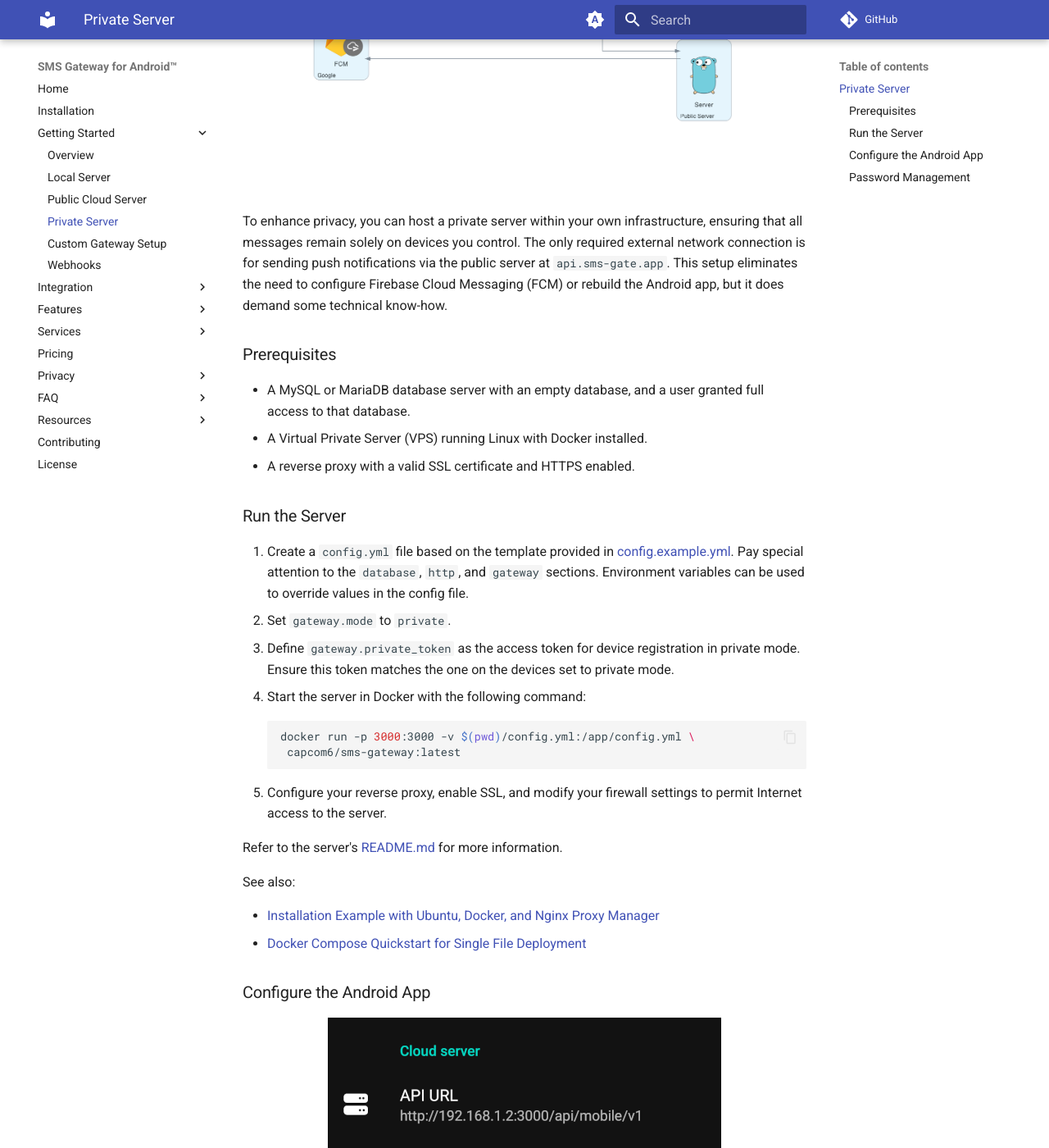
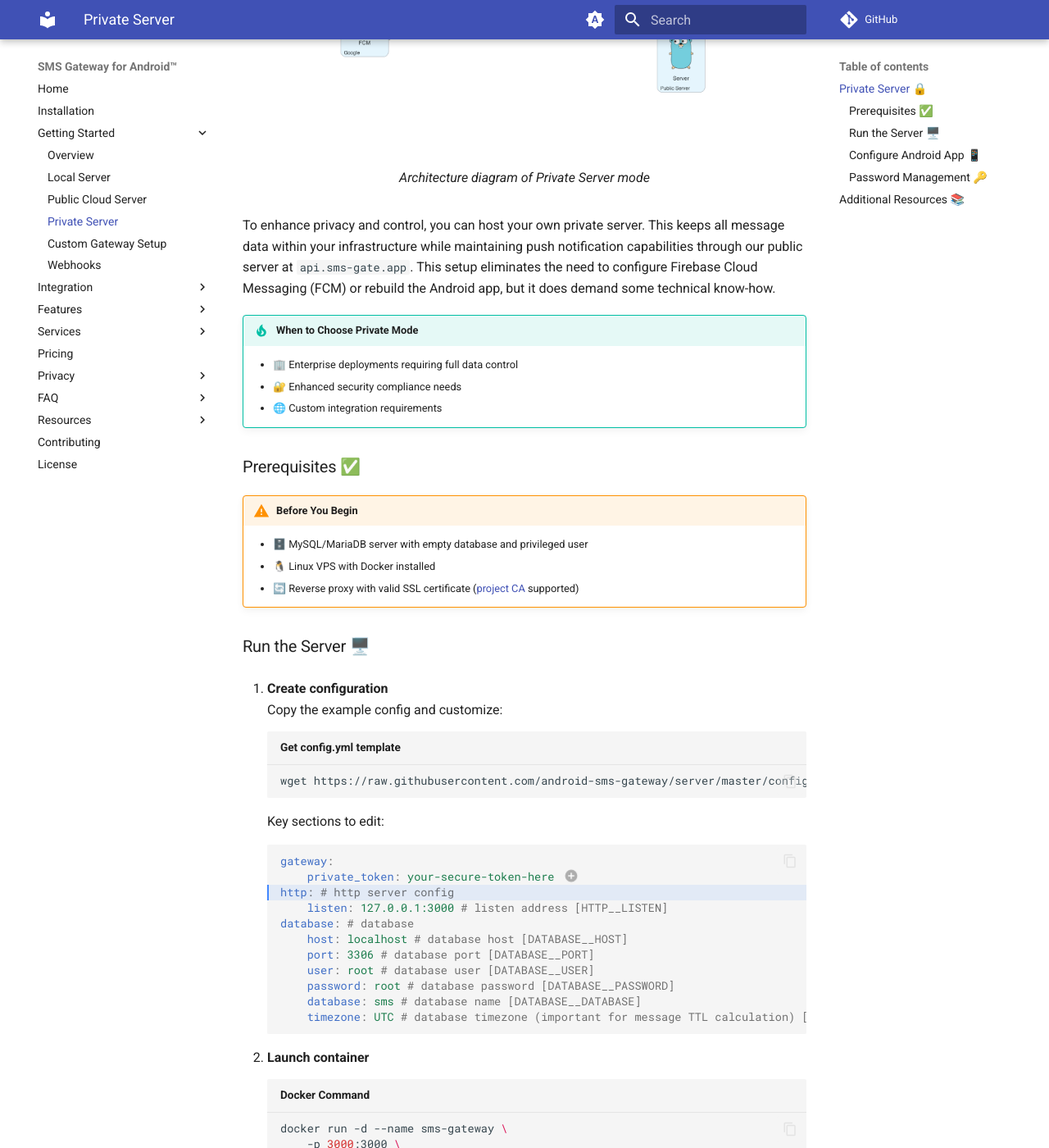
Before and after one commit to android-sms-gateway/docs-web, an MkDocs documentation site: the page built from docs/getting-started/private-server.md, in a window 1280 px wide and 1400 px high, scrolled down 476 px. Shown: the whole window at 82% size. Built offline with MkDocs 1.6.1 and Material for MkDocs 9.7.7, drawn with Linux system fonts in a browser that asks for light colours; emoji names are drawn with the system emoji font; comment, search, counter and statistics services are not loaded; some of the changed text lies outside the part shown.

Commit message:
[ca] add private server certificate info

````diff
--- a/docs/getting-started/private-server.md
+++ b/docs/getting-started/private-server.md
@@ -1,54 +1,116 @@
-# Getting Started
+# Getting Started 🚀
 
-## Private Server
+## Private Server 🔒
 
-<div align="center">
-    <img src="/assets/private-server-arch.png" alt="Architecture of the Private Server mode">
-</div>
+<figure markdown>
+   ![Private Server Architecture](../assets/private-server-arch.png){ width="600" align=center }
+   <figcaption>Architecture diagram of Private Server mode</figcaption>
+</figure>
 
-To enhance privacy, you can host a private server within your own infrastructure, ensuring that all messages remain solely on devices you control. The only required external network connection is for sending push notifications via the public server at `api.sms-gate.app`. This setup eliminates the need to configure Firebase Cloud Messaging (FCM) or rebuild the Android app, but it does demand some technical know-how.
+To enhance privacy and control, you can host your own private server. This keeps all message data within your infrastructure while maintaining push notification capabilities through our public server at `api.sms-gate.app`. This setup eliminates the need to configure Firebase Cloud Messaging (FCM) or rebuild the Android app, but it does demand some technical know-how.
 
-### Prerequisites
+!!! tip "When to Choose Private Mode"
+    - 🏢 Enterprise deployments requiring full data control
+    - 🔐 Enhanced security compliance needs
+    - 🌐 Custom integration requirements
 
-- A MySQL or MariaDB database server with an empty database, and a user granted full access to that database.
-- A Virtual Private Server (VPS) running Linux with Docker installed.
-- A reverse proxy with a valid SSL certificate and HTTPS enabled.
+### Prerequisites ✅
 
-### Run the Server
+!!! warning "Before You Begin"
+    - 🗄️ MySQL/MariaDB server with empty database and privileged user
+    - 🐧 Linux VPS with Docker installed
+    - 🔄 Reverse proxy with valid SSL certificate ([project CA](../services/ca.md) supported)
 
-1. Create a `config.yml` file based on the template provided in [config.example.yml](https://github.com/android-sms-gateway/server/blob/master/configs/config.example.yml). Pay special attention to the `database`, `http`, and `gateway` sections. Environment variables can be used to override values in the config file.
-   - Set `gateway.mode` to `private`.
-   - Define `gateway.private_token` as the access token for device registration in private mode. Ensure this token matches the one on the devices set to private mode.
-2. Start the server in Docker with the following command:
-   ```sh
-   docker run -p 3000:3000 -v $(pwd)/config.yml:/app/config.yml \
-    capcom6/sms-gateway:latest
-   ```
-3. Configure your reverse proxy, enable SSL, and modify your firewall settings to permit Internet access to the server.
+### Run the Server 🖥️
 
-Refer to the server's [README.md](https://github.com/android-sms-gateway/server/blob/master/README.md) for more information.
+1. **Create configuration**
+    Copy the example config and customize:
+    ```sh title="Get config.yml template"
+    wget https://raw.githubusercontent.com/android-sms-gateway/server/master/configs/config.example.yml -O config.yml
+    ```
+    Key sections to edit:
+    ```yaml hl_lines="3"
+    gateway:
+        private_token: your-secure-token-here # (1)!
+    http: # http server config
+        listen: 127.0.0.1:3000 # listen address [HTTP__LISTEN]
+    database: # database
+        host: localhost # database host [DATABASE__HOST]
+        port: 3306 # database port [DATABASE__PORT]
+        user: root # database user [DATABASE__USER]
+        password: root # database password [DATABASE__PASSWORD]
+        database: sms # database name [DATABASE__DATABASE]
+        timezone: UTC # database timezone (important for message TTL calculation) [DATABASE__TIMEZONE]
+    ```
+    1. Must match device configuration
 
-See also:
+2. **Launch container**
+    ```sh title="Docker Command"
+    docker run -d --name sms-gateway \
+        -p 3000:3000 \
+        -v $(pwd)/config.yml:/app/config.yml \
+        ghcr.io/android-sms-gateway/server:latest
+    ```
 
-- [Installation Example with Ubuntu, Docker, and Nginx Proxy Manager](https://github.com/capcom6/android-sms-gateway/discussions/50)
-- [Docker Compose Quickstart for Single File Deployment](https://github.com/android-sms-gateway/server/tree/master/deployments/docker-compose-proxy)
+3. **Configure reverse proxy**
+    ```nginx title="Example Nginx Config"
+    location / {
+        proxy_pass http://localhost:3000;
+        proxy_set_header Host $host;
+        proxy_set_header X-Real-IP $remote_addr;
+    }
+    ```
 
-### Configure the Android App
+!!! success "Verification"
+    Test server accessibility:
+    ```sh
+    curl https://api.your-domain.com/health
+    # Should return JSON health status
+    ```
 
-<div align="center">
-    <img src="/assets/private-server.png" alt="Example settings for Private Server mode">
-</div>
+### Configure Android App 📱
 
-*Note*: Changing the server will invalidate current credentials, and the device will be re-registered with new ones.
+<figure markdown>
+   ![Private Server Settings](../assets/private-server.png){ width="400" align=center }
+   <figcaption>Android app configuration for private mode</figcaption>
+</figure>
 
-1. Navigate to the Settings tab.
-2. In the Cloud Server section, enter the API URL and Private token, ensuring they match those in the server configuration. Note that you should include the full URL with the path, such as `https://private.example.com/api/mobile/v1`.
-3. Switch to the Home tab.
-4. Activate the Cloud server option.
-5. Apply the new configuration by stopping and starting the app using the button at the bottom of the screen.
+!!! danger "Important"
+    Changing servers will **reset credentials** and require device re-registration!
 
-If everything is configured correctly, the new credentials for the private server will be displayed in the Cloud Server section on the Home tab.
+1. **Access Settings**
+    Navigate to :gear: **Settings** tab → **Cloud Server**
 
-### Password Management
+2. **Enter server details**
+    ```text
+    API URL: https://private.example.com/api/mobile/v1
+    Private Token: your-secure-token-here
+    ```
 
-The password management process is identical to the [Cloud Server mode](public-cloud-server.md#password-management).
+3. **Activate connection**
+    1. Switch to :house: **Home** tab
+    2. Toggle **Cloud server** :material-cloud-check:
+    3. Restart app using bottom button 🔄
+
+!!! check "Successful Connection"
+    New credentials will appear in **Cloud Server** section when configured properly:
+    ```
+    Device ID: d95f4903-...-a91e87b5
+    API Key:  g7JwtP...M4nZQ
+    ```
+
+### Password Management 🔑
+
+Identical to [Cloud Server mode](public-cloud-server.md#password-management). Use either:
+
+- :material-console-line: `curl` commands
+- :material-api: Direct API calls
+- :material-account-key: Web interface (if enabled)
+
+---
+
+## Additional Resources 📚
+
+- [Ubuntu/Docker/Nginx Setup Guide](https://github.com/capcom6/android-sms-gateway/discussions/50) :fontawesome-buntu:
+- [Docker Compose Quickstart](https://github.com/android-sms-gateway/server/tree/master/deployments/docker-compose-proxy) :whale:
+- [Troubleshooting Private Mode](../troubleshooting.md#private-server-issues) :mag_right:
--- a/mkdocs.yml
+++ b/mkdocs.yml
@@ -7,6 +7,7 @@
   name: material
   features:
     - content.code.copy
+    - content.code.annotate
   palette:
     # Palette toggle for automatic mode
     - media: "(prefers-color-scheme)"
@@ -89,6 +90,16 @@
       anchor_linenums: true
       line_spans: __span
       pygments_lang_class: true
+  - pymdownx.tabbed:
+      alternate_style: true
+  - pymdownx.emoji:
+      emoji_index: !!python/name:material.extensions.emoji.twemoji
+      emoji_generator: !!python/name:material.extensions.emoji.to_svg
+  - admonition
+  - attr_list
+  - md_in_html
+  - pymdownx.blocks.caption
+  - pymdownx.details
   - pymdownx.inlinehilite
   - pymdownx.snippets
   - pymdownx.superfences
````
Also changed, not shown: docs/services/ca.md (+56 -44 lines).
